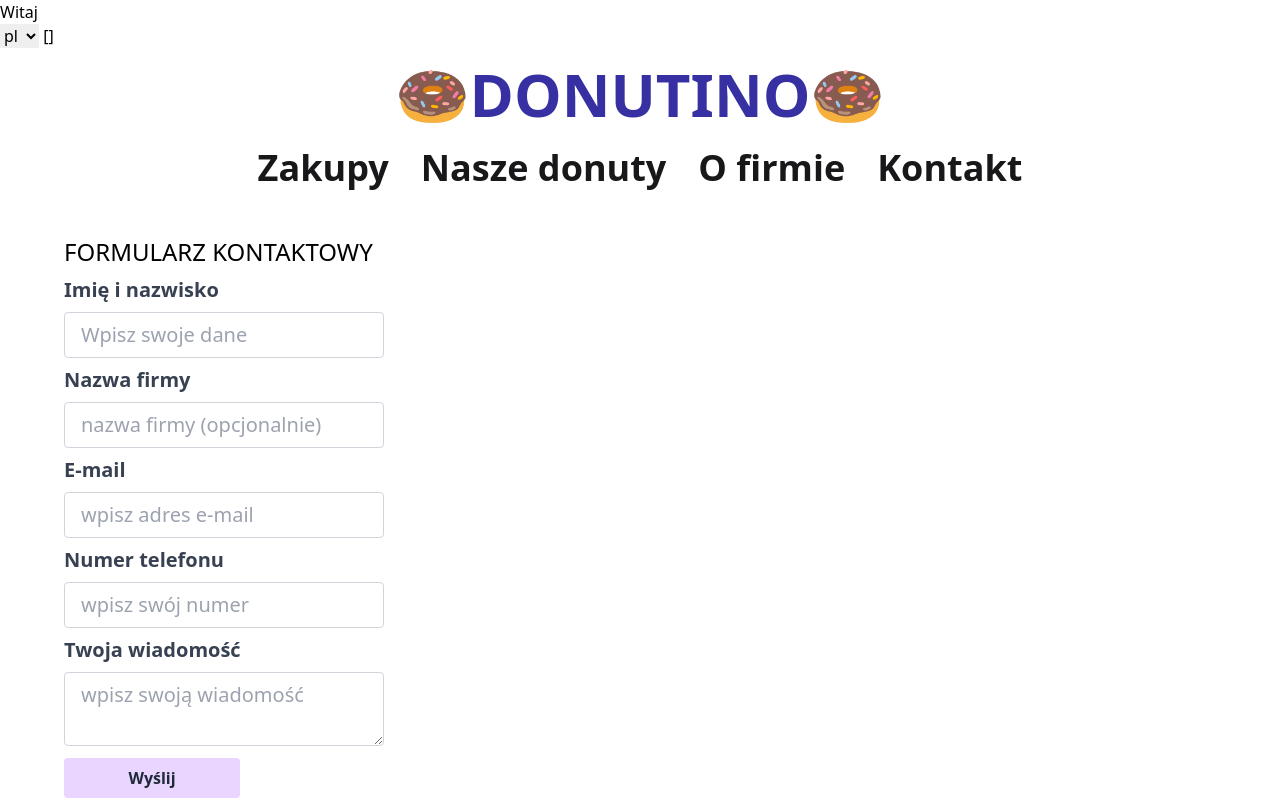
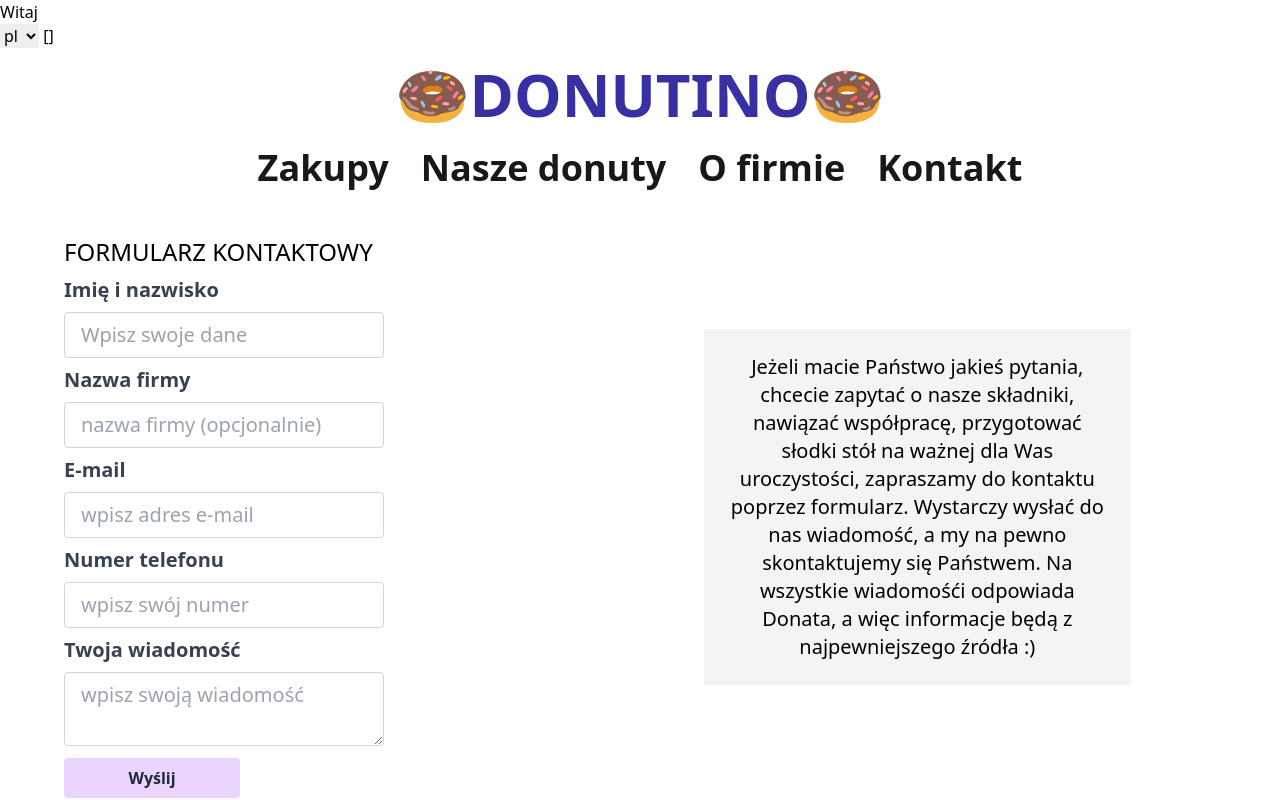
Before and after one commit to DominoxB/donutshop, a Vue app: page /Contact in a window 1280 px wide. Built offline with nearby package versions, Linux system fonts and the light colour scheme.

Commit message:
add text to contact page

```diff
--- a/src/components/atoms/FormContent.vue
+++ b/src/components/atoms/FormContent.vue
@@ -61,6 +61,9 @@
         Wyślij
       </button>
     </div>
+    <div class="w-1/3 text-xl text-center my-auto bg-gray-100 p-6">
+      <span>Jeżeli macie Państwo jakieś pytania, chcecie zapytać o nasze składniki, nawiązać współpracę, przygotować słodki stół na ważnej dla Was uroczystości, zapraszamy do kontaktu poprzez formularz. Wystarczy wysłać do nas wiadomość, a my na pewno skontaktujemy się Państwem. Na wszystkie wiadomośći odpowiada Donata, a więc informacje będą z najpewniejszego źródła :)</span>
+    </div>
   </div>
 </template>
 
```
